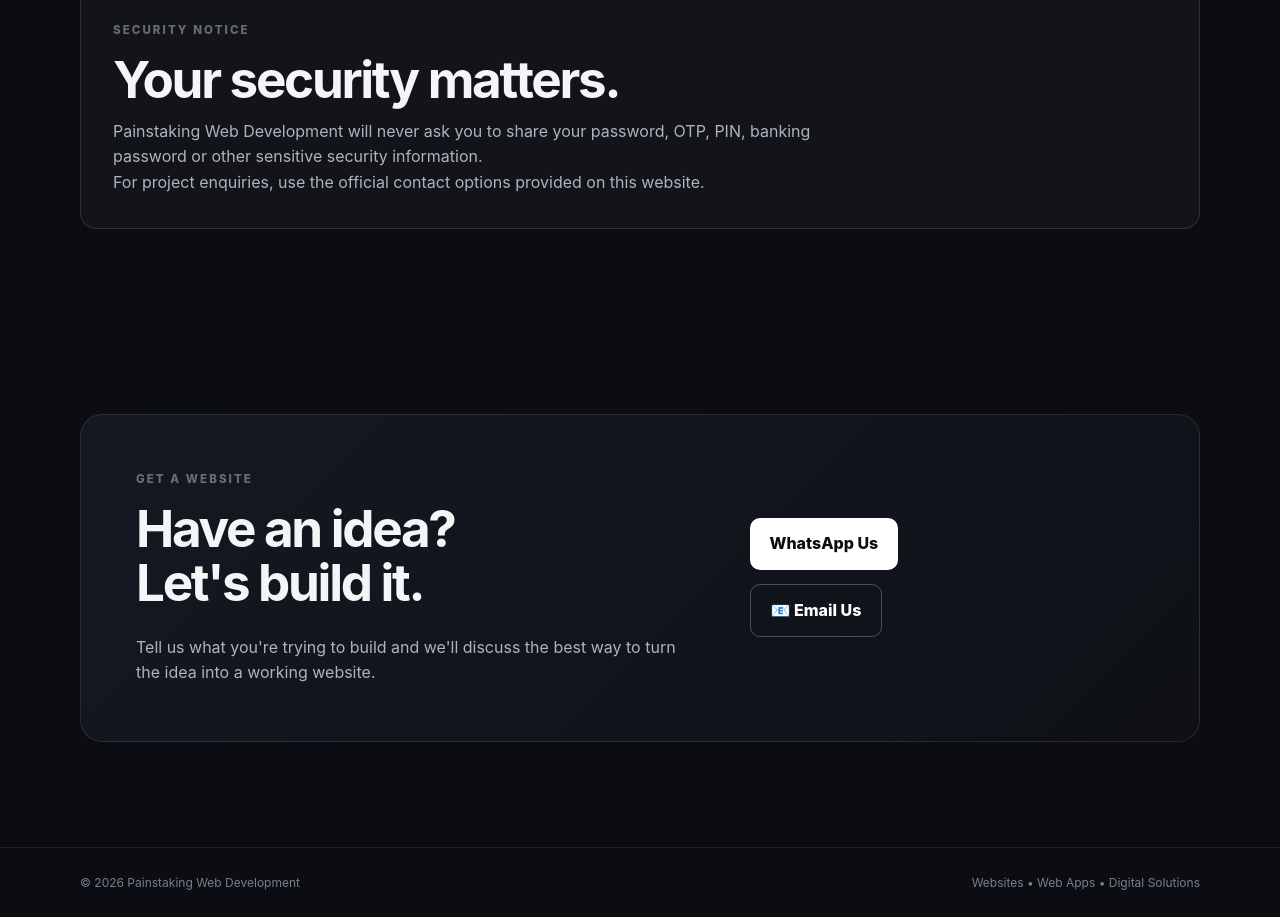
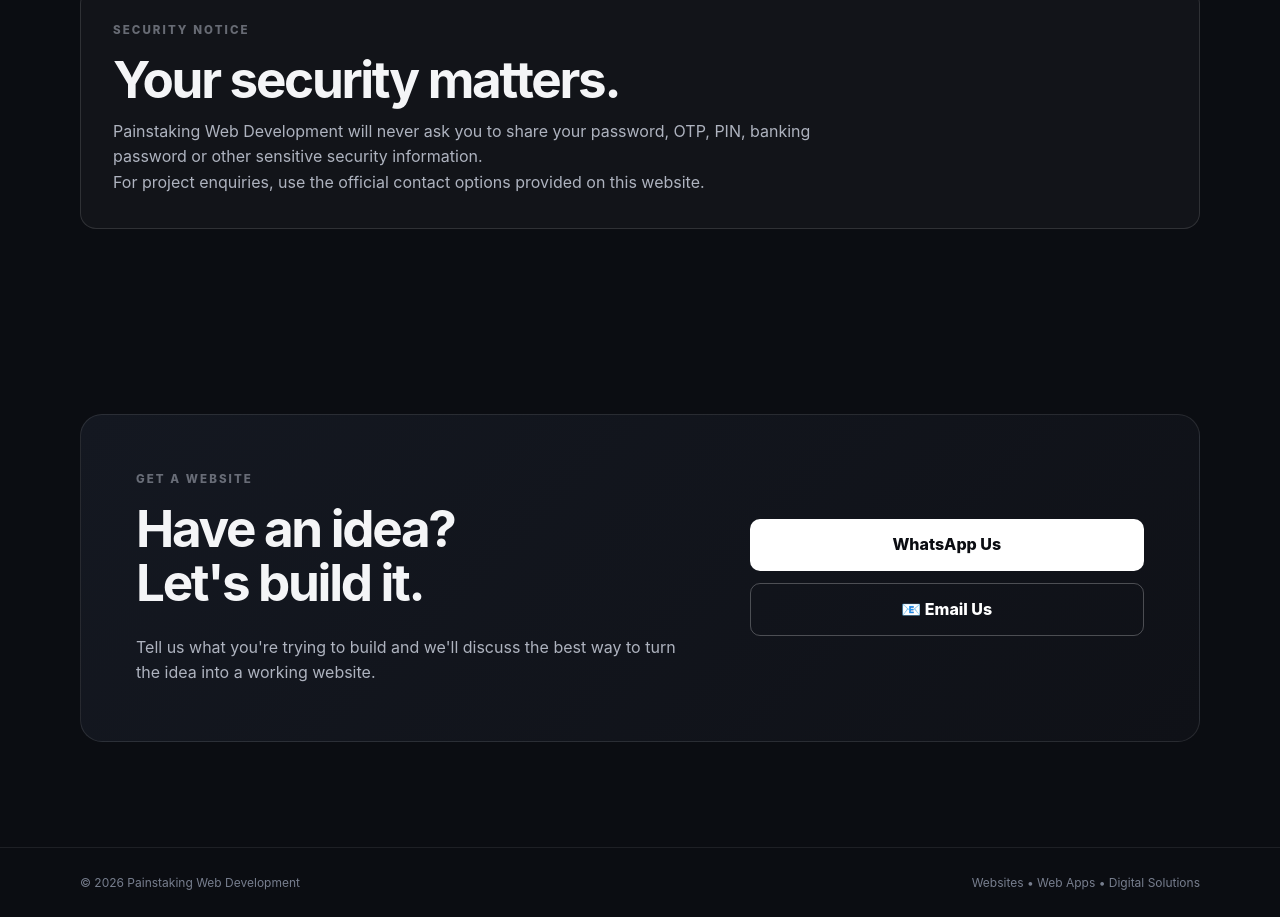
Before and after one commit to painstakinggg/painstaking-web-development, a plain HTML site: page index.html in a window 1280 px wide. Shown: the part 3773-4690 px from the top of the page. Drawn offline with Linux system fonts and the light colour scheme.

Commit message:
Update style.css
Align contact buttons

```diff
--- a/style.css
+++ b/style.css
@@ -55,3 +55,21 @@
     font-size: 13px;
   }
 }
+.contact-actions {
+  display: flex;
+  flex-direction: column;
+  gap: 12px;
+  align-items: stretch;
+}
+
+.contact-actions .button {
+  width: 100%;
+  box-sizing: border-box;
+  text-align: center;
+}
+
+@media (min-width: 641px) {
+  .contact-actions {
+    min-width: 220px;
+  }
+}
```
